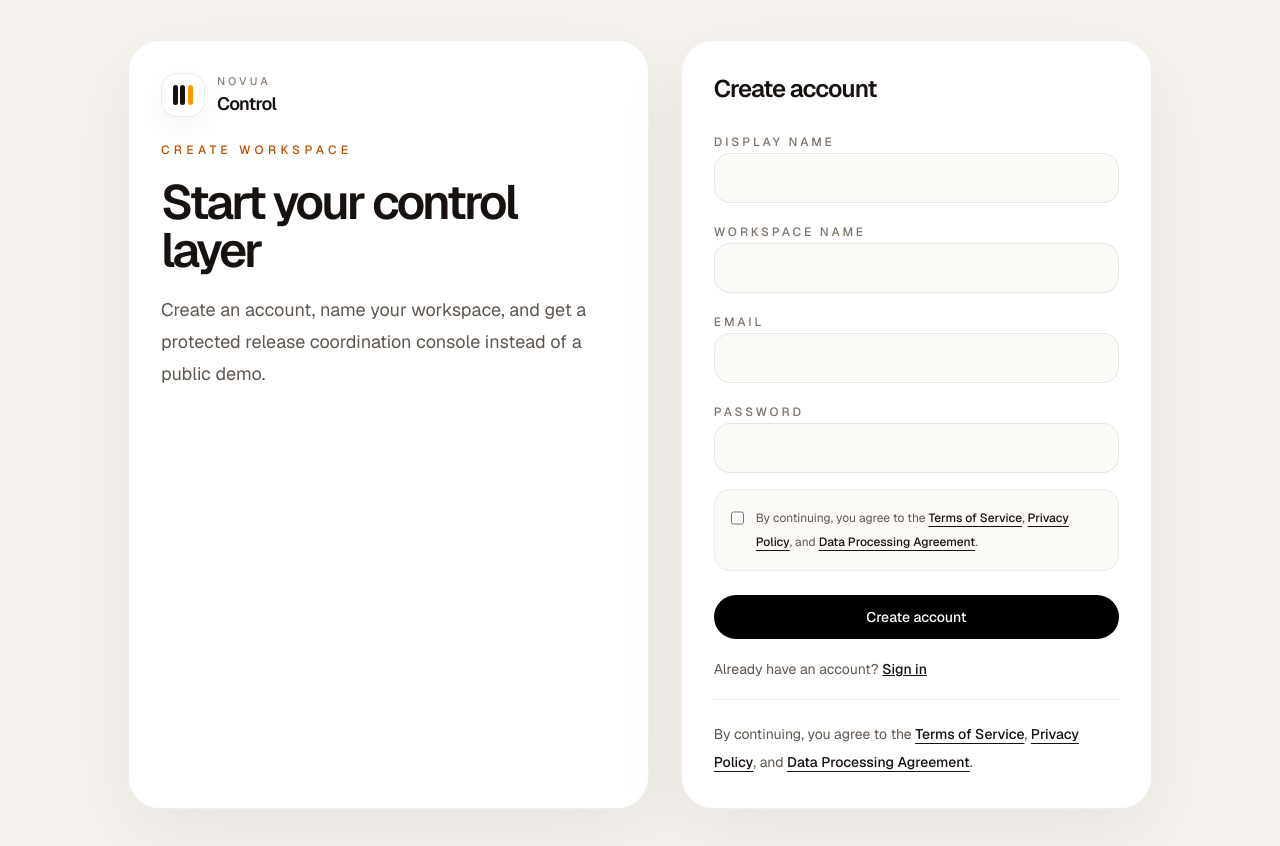
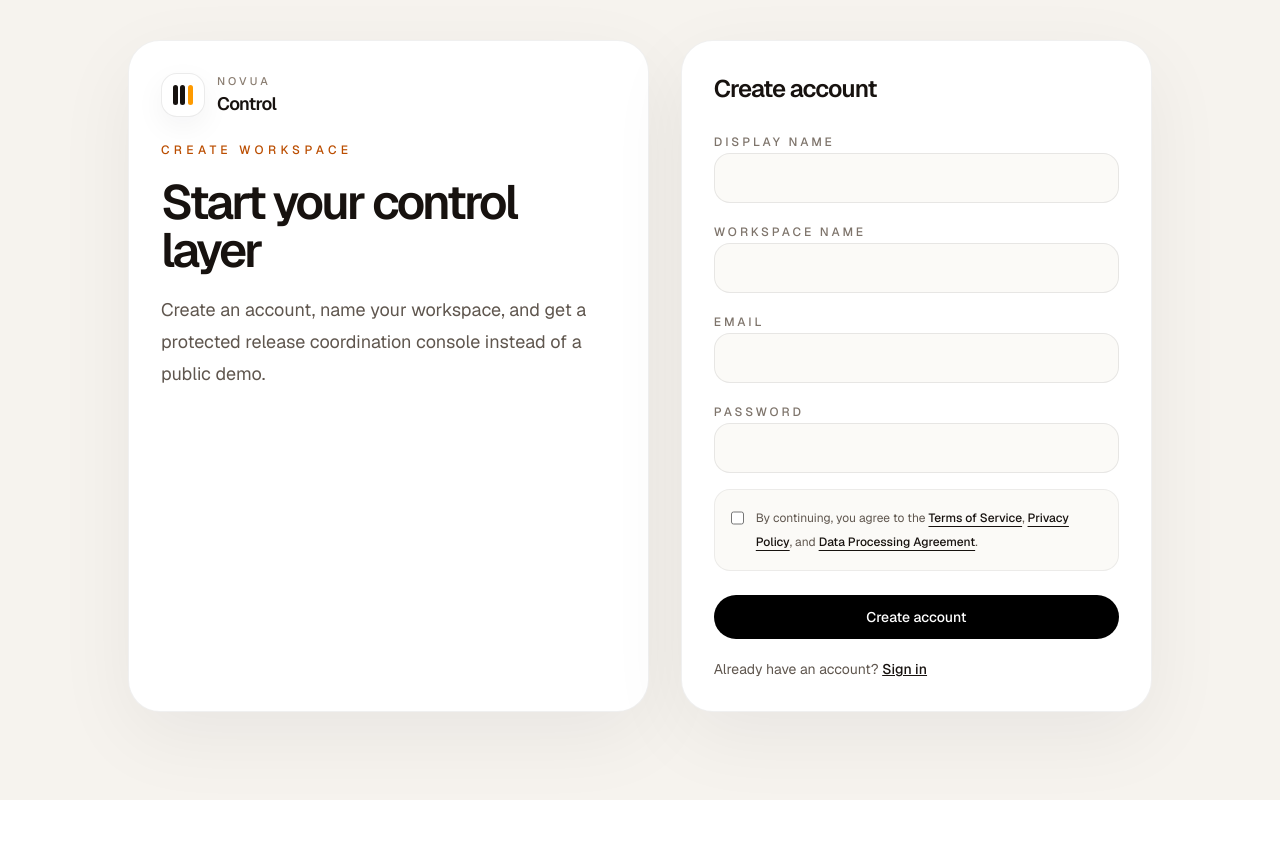
Before and after one commit to iveteamorim/novua-control, a Next.js app: page /sign-up in a window 1280 px wide. Shown: the top 846 px of the page. After the commit the page ends 800 px from the top, so only its background shows below. Built offline with nearby package versions, Linux system fonts and the light colour scheme; no server answers.

Commit message:
fix: remove duplicate legal copy from sign up

```diff
--- a/src/app/sign-up/page.tsx
+++ b/src/app/sign-up/page.tsx
@@ -80,9 +80,6 @@ export default async function SignUpPage({
               Sign in
             </Link>
           </p>
-          <div className="mt-5 border-t border-black/6 pt-5">
-            <LegalLinks />
-          </div>
         </section>
       </div>
     </main>
```
